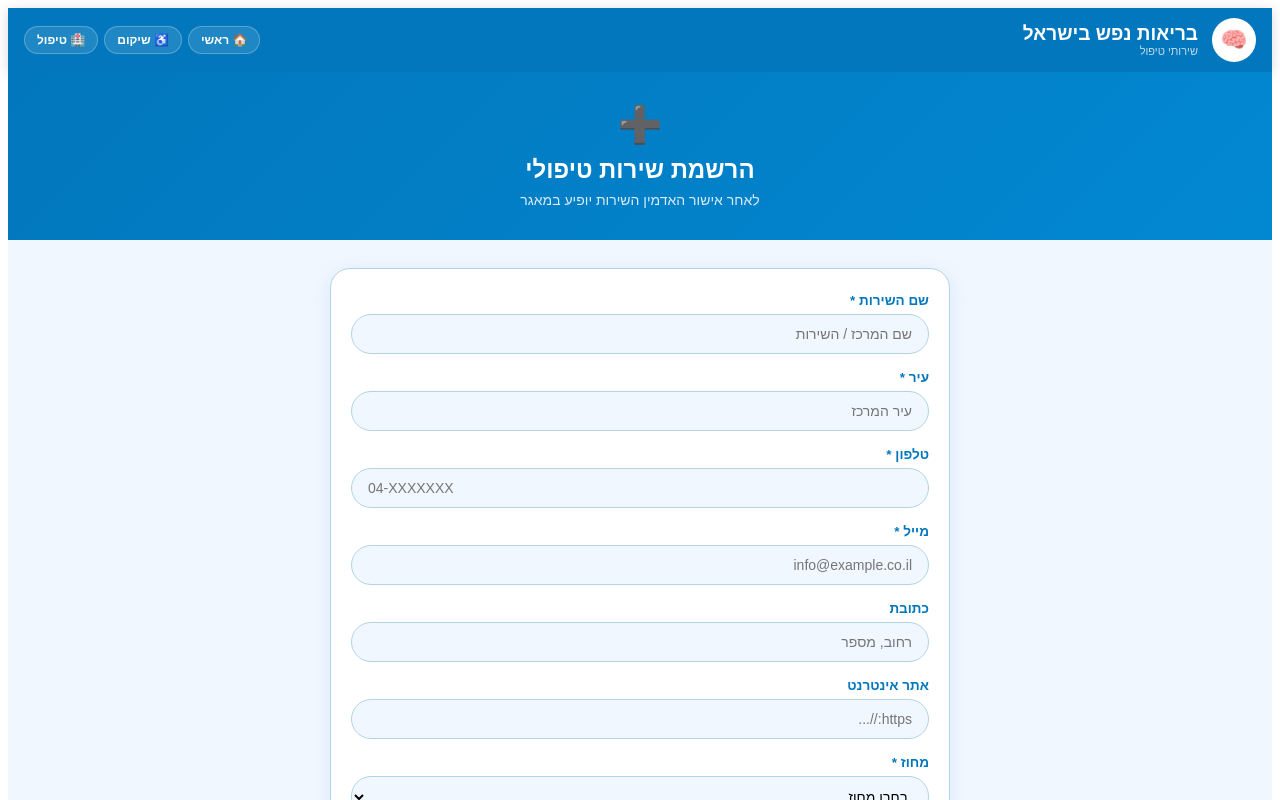
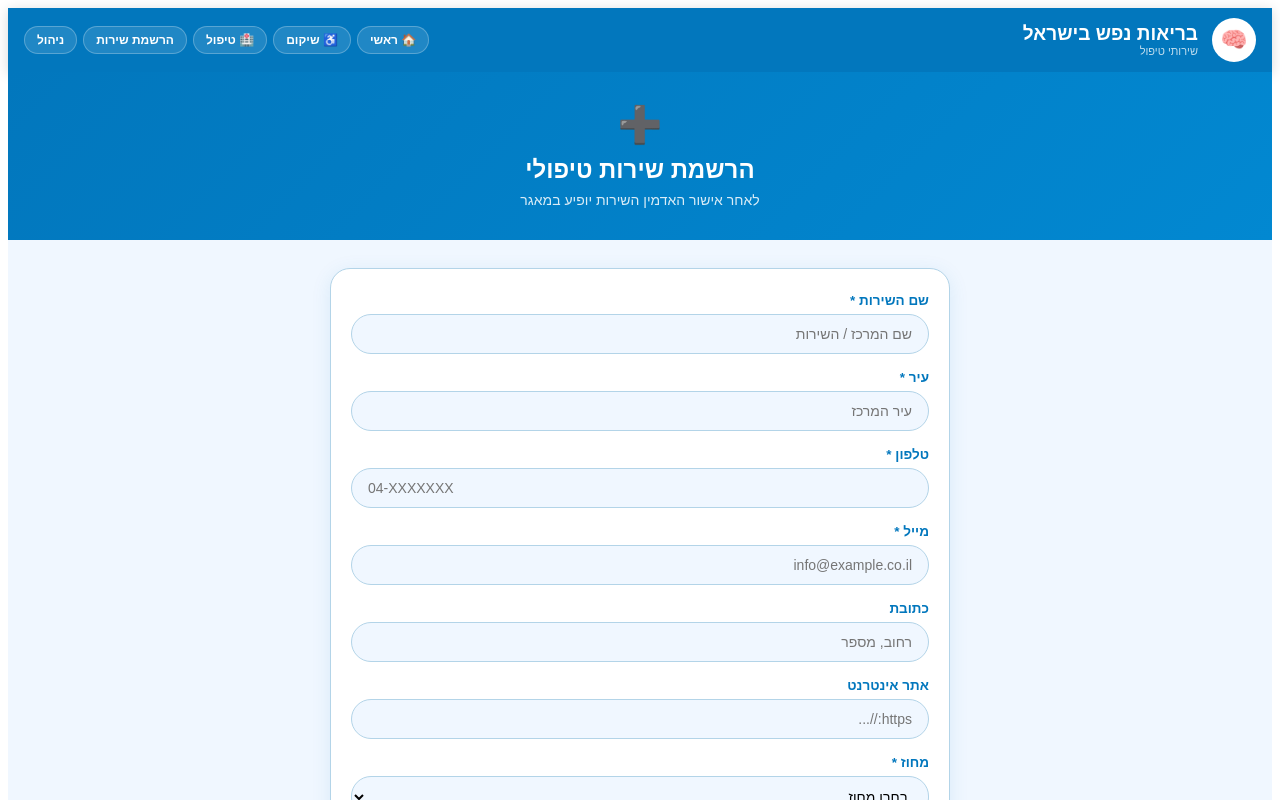
Before and after one commit to sivantelem-commits/rehab-directory, a Next.js app: page /register-treatment in a window 1280 px wide. Shown: the top 800 px of the page. Built offline with nearby package versions, Linux system fonts and the light colour scheme.

Commit message:
Update register-treatment.js

```diff
--- a/pages/register-treatment.js
+++ b/pages/register-treatment.js
@@ -3,6 +3,7 @@ import Head from 'next/head'
 
 const DISTRICTS = ['צפון', 'חיפה', 'מרכז', 'תל אביב', 'ירושלים', 'דרום', 'יהודה ושומרון']
 const CATEGORIES = ['בתי"מ', 'מחלקות אשפוז', 'מרפאות יום', 'חדרי מיון']
+const NAV = [['/', '🏠 ראשי'], ['/rehab', '♿ שיקום'], ['/treatment', '🏥 טיפול'], ['/register-treatment', 'הרשמת שירות'], ['/admin', 'ניהול']]
 
 export default function RegisterTreatment() {
   const [form, setForm] = useState({ name: '', district: '', city: '', category: '', description: '', phone: '', email: '', website: '', address: '' })
@@ -62,7 +63,7 @@ export default function RegisterTreatment() {
             </div>
           </div>
           <nav style={{ display: 'flex', gap: 6, flexWrap: 'wrap' }}>
-            {[['/', '🏠 ראשי'], ['/rehab', '♿ שיקום'], ['/treatment', '🏥 טיפול']].map(([href, label]) => (
+            {NAV.map(([href, label]) => (
               <a key={href} href={href} style={{ color: 'white', background: 'rgba(255,255,255,0.12)', borderRadius: 20, padding: '6px 12px', fontWeight: 600, fontSize: 12, border: '1.5px solid rgba(255,255,255,0.25)', textDecoration: 'none' }}>{label}</a>
             ))}
           </nav>
```
